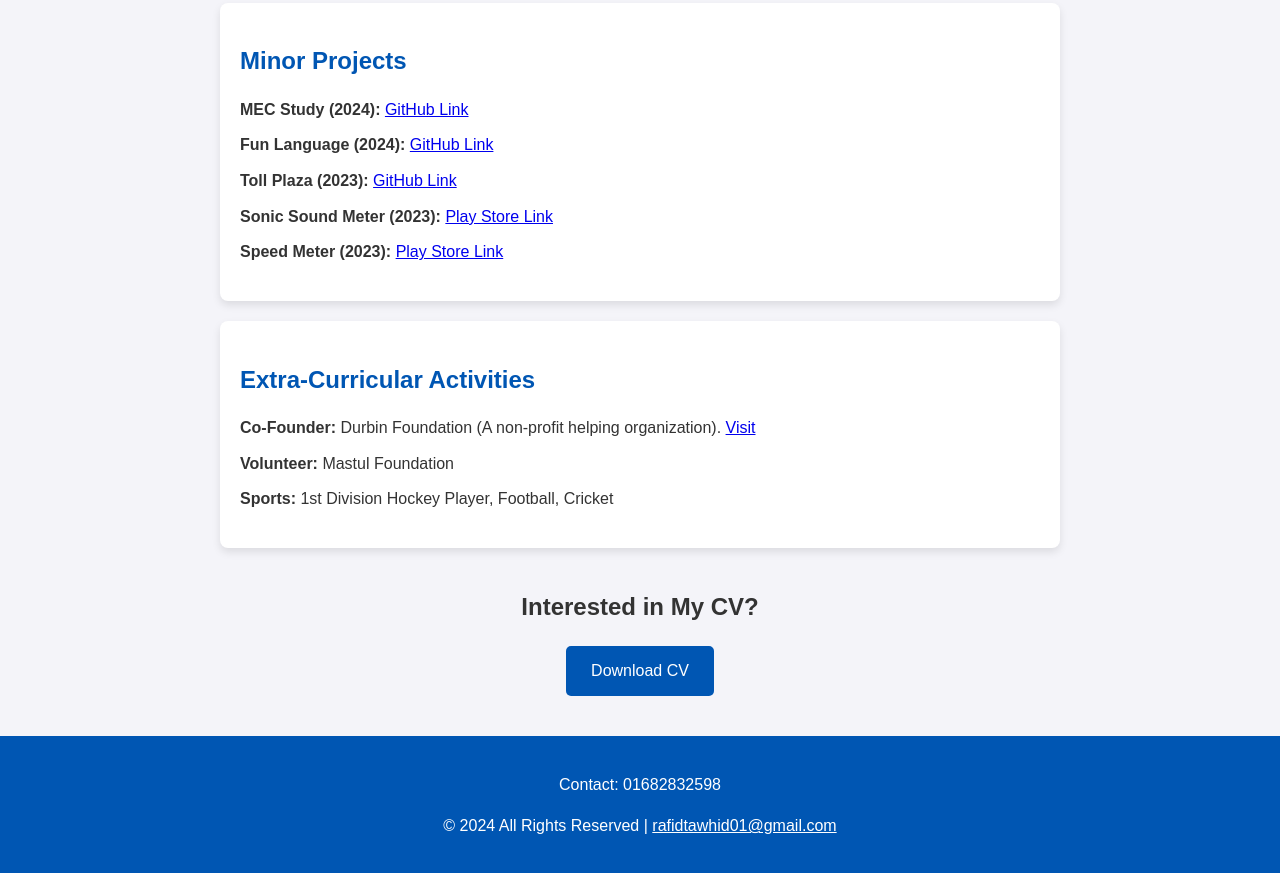
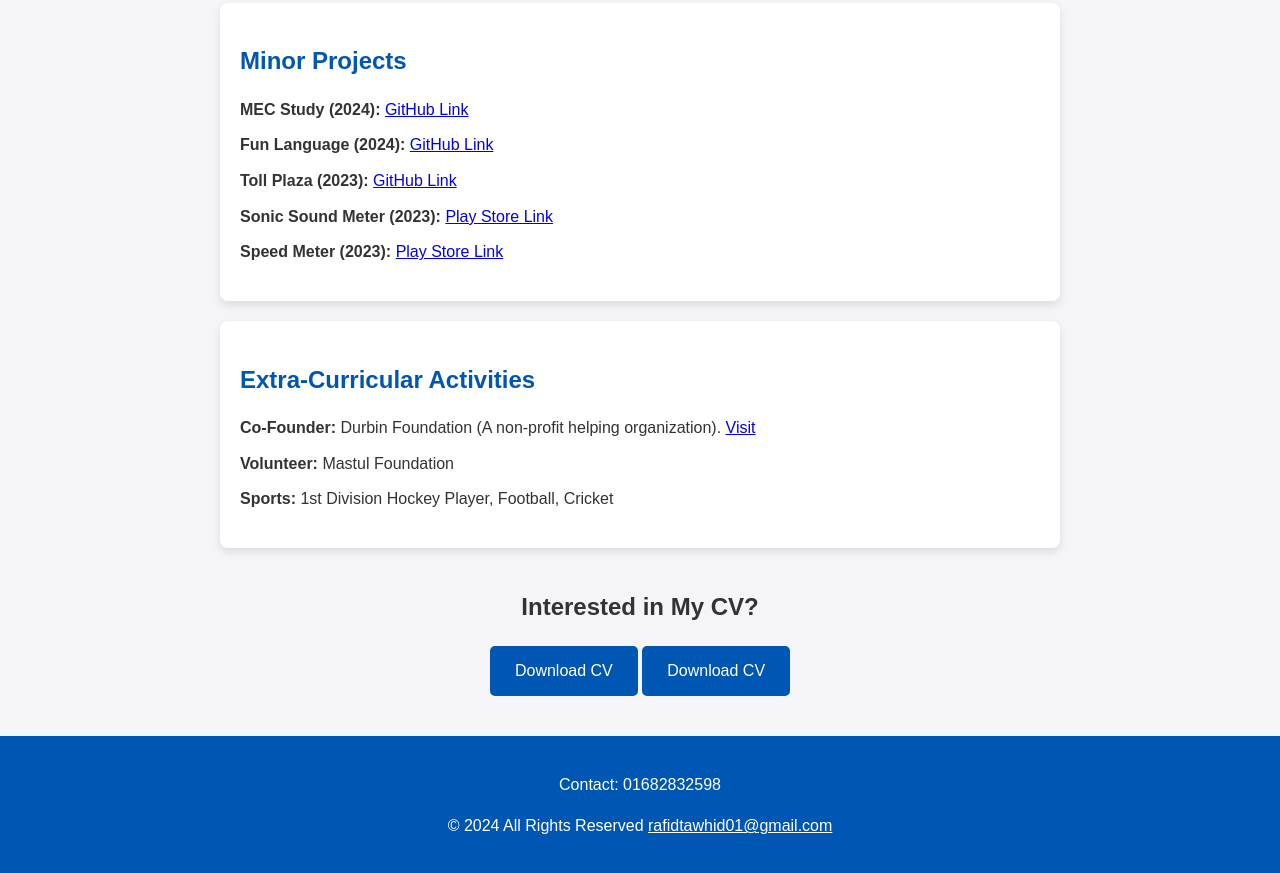
Before and after one commit to Rafid-tawhid/my-dev-profile, a plain HTML site: page index.html in a window 1280 px wide. Shown: the part 2401-3274 px from the top of the page. Drawn offline with Linux system fonts and the light colour scheme.

Commit message:
add button

```diff
--- a/index.html
+++ b/index.html
@@ -220,12 +220,18 @@
         class="download-btn"
         >Download CV</a
       >
+      <a
+        href="Resume_of_Rafid.pdf"
+        download="Resume_of_Rafid"
+        class="download-btn"
+        >Download CV</a
+      >
     </section>
 
     <footer class="footer">
       <p>Contact: 01682832598</p>
       <p>
-        &copy; 2024 All Rights Reserved |
+        &copy; 2024 All Rights Reserved
         <a href="mailto:rafidtawhid01@gmail.com" style="color: white"
           >rafidtawhid01@gmail.com</a
         >
```
Also changed, not shown: 1 other file.
